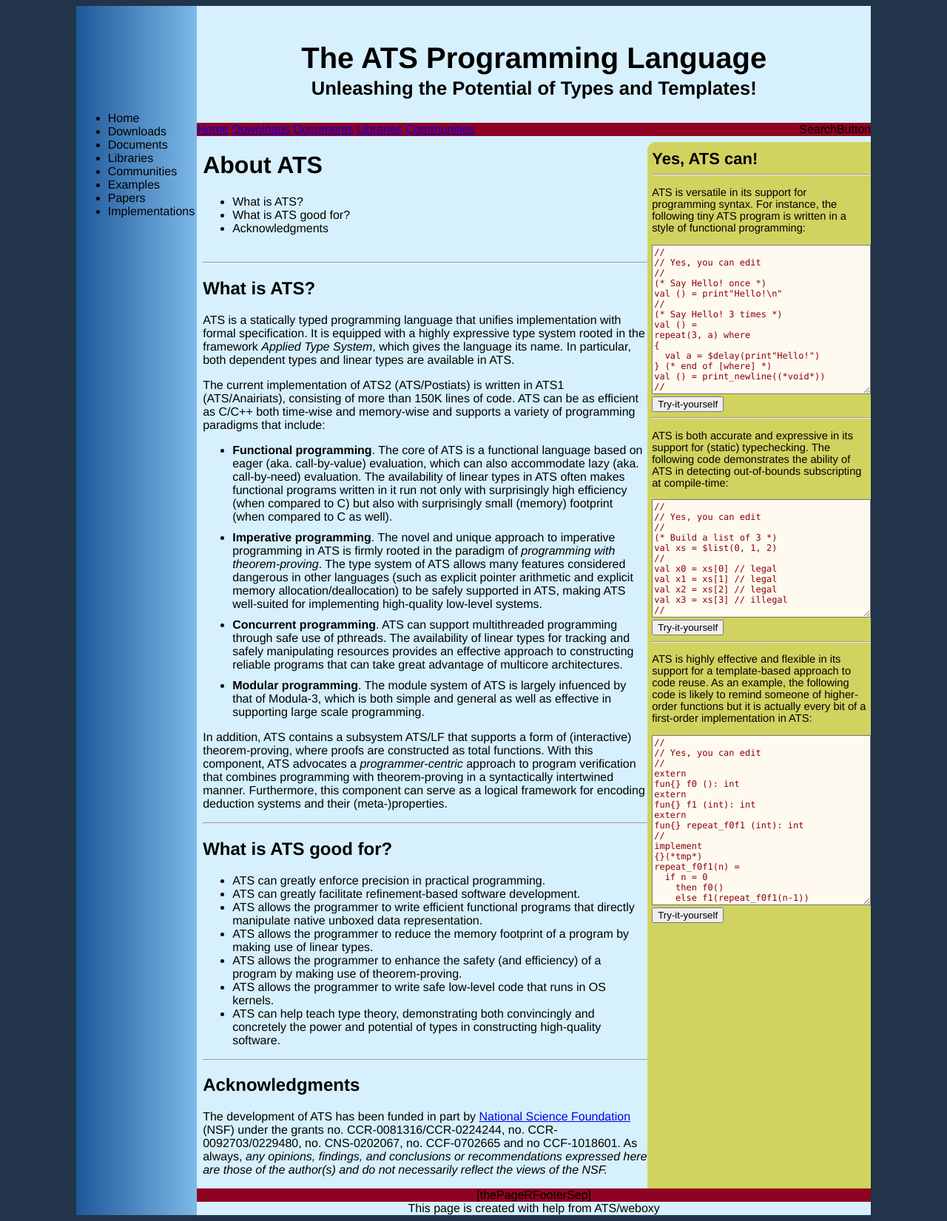
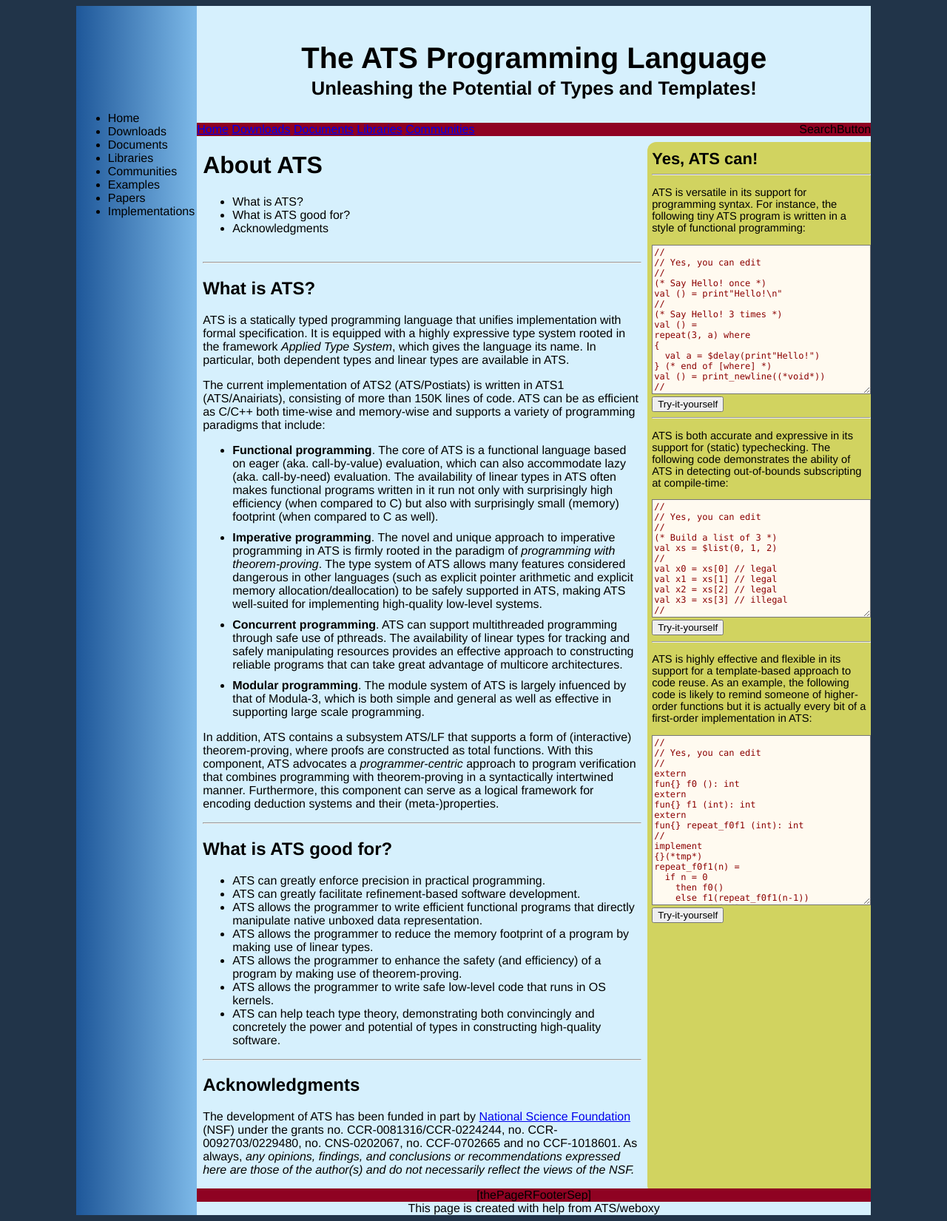
Before and after one commit to githwxi/atslangweb, a PHP site: page /Home.php in a window 1280 px wide. Shown: the whole page at 74% size. Run offline with PHP 8.4, Linux system fonts and the light colour scheme.

Commit message:
Updating: improving ats2langweb

```diff
--- a/Documents.php
+++ b/Documents.php
@@ -138,6 +138,12 @@ body {
   background-color: #1e5799;
   background-image: linear-gradient(to right, #1e5799, #7db9e8);
 }
+.thePageRBodyLContent
+{
+  margin-left: 8px;
+  margin-right: 8px;
+  padding-top: 12px;
+}
 </style>
 <script src="./CLIENT/mycode/libatscc2js_all.js"></script>
 <script src="./CLIENT/mycode/libatscc2js_print_store.js"></script>
--- a/Downloads.php
+++ b/Downloads.php
@@ -138,6 +138,12 @@ body {
   background-color: #1e5799;
   background-image: linear-gradient(to right, #1e5799, #7db9e8);
 }
+.thePageRBodyLContent
+{
+  margin-left: 8px;
+  margin-right: 8px;
+  padding-top: 12px;
+}
 </style>
 <script src="./CLIENT/mycode/libatscc2js_all.js"></script>
 <script src="./CLIENT/mycode/libatscc2js_print_store.js"></script>
--- a/Home.php
+++ b/Home.php
@@ -138,6 +138,12 @@ body {
   background-color: #1e5799;
   background-image: linear-gradient(to right, #1e5799, #7db9e8);
 }
+.thePageRBodyLContent
+{
+  margin-left: 8px;
+  margin-right: 8px;
+  padding-top: 12px;
+}
 </style>
 <script src="./CLIENT/mycode/libatscc2js_all.js"></script>
 <script src="./CLIENT/mycode/libatscc2js_print_store.js"></script>
--- a/thePageRBodyLContent/Documents.php
+++ b/thePageRBodyLContent/Documents.php
@@ -1,6 +1,6 @@
 <div
-style="margin-left:8px;padding-top:12px;"
->
+class="thePageRBodyLContent"
+><!--div-->
 
 <hr></hr>
 
--- a/thePageRBodyLContent/Downloads.php
+++ b/thePageRBodyLContent/Downloads.php
@@ -1,6 +1,6 @@
 <div
-style="margin-left:8px;padding-top:12px;"
->
+class="thePageRBodyLContent"
+><!--div-->
 
 <hr></hr>
 
--- a/thePageRBodyLContent/Home.php
+++ b/thePageRBodyLContent/Home.php
@@ -1,6 +1,6 @@
 <div
-style="margin-left:8px;padding-top:12px;"
->
+class="thePageRBodyLContent"
+><!--div-->
 
 <hr></hr>
 
```
